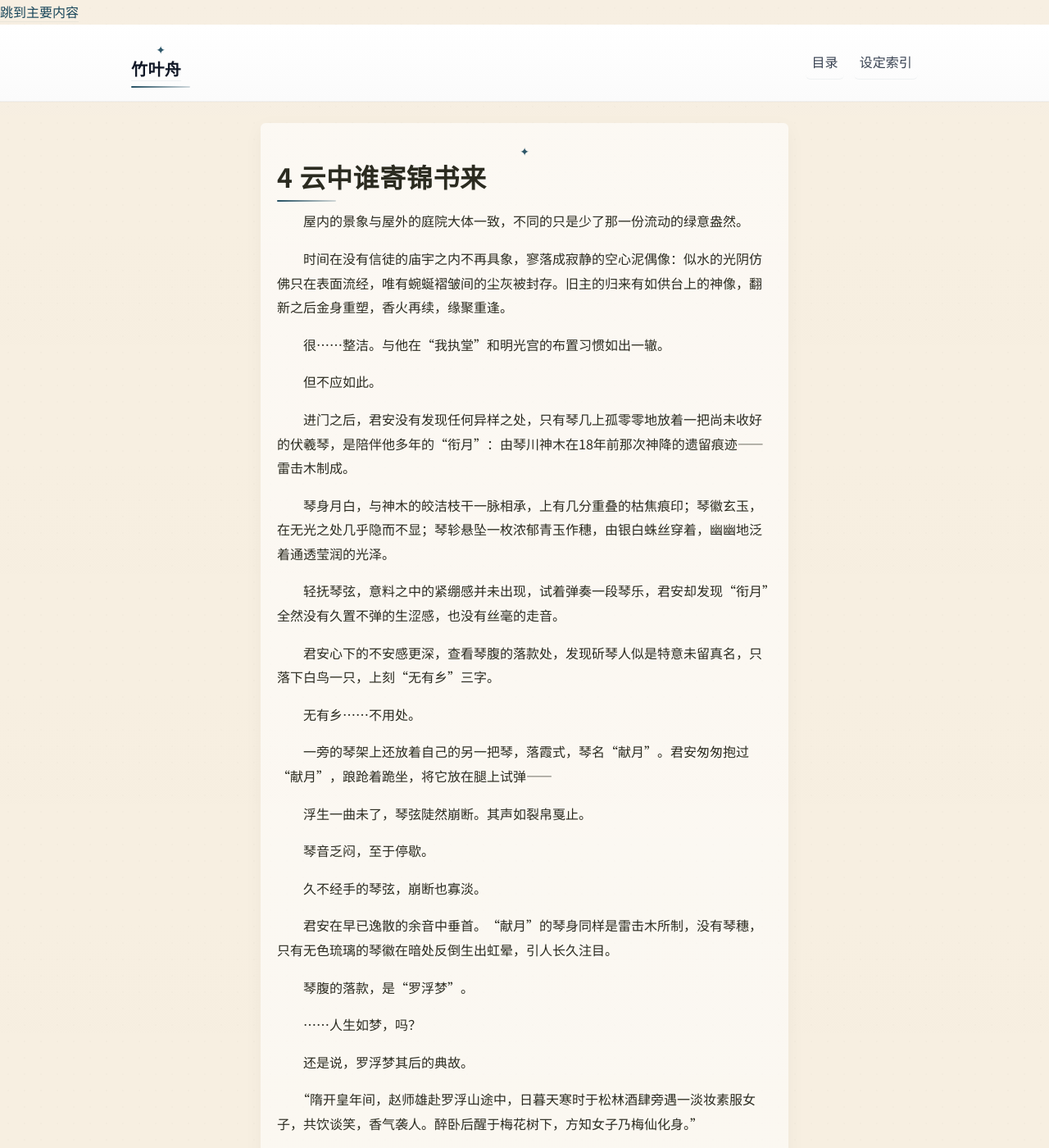
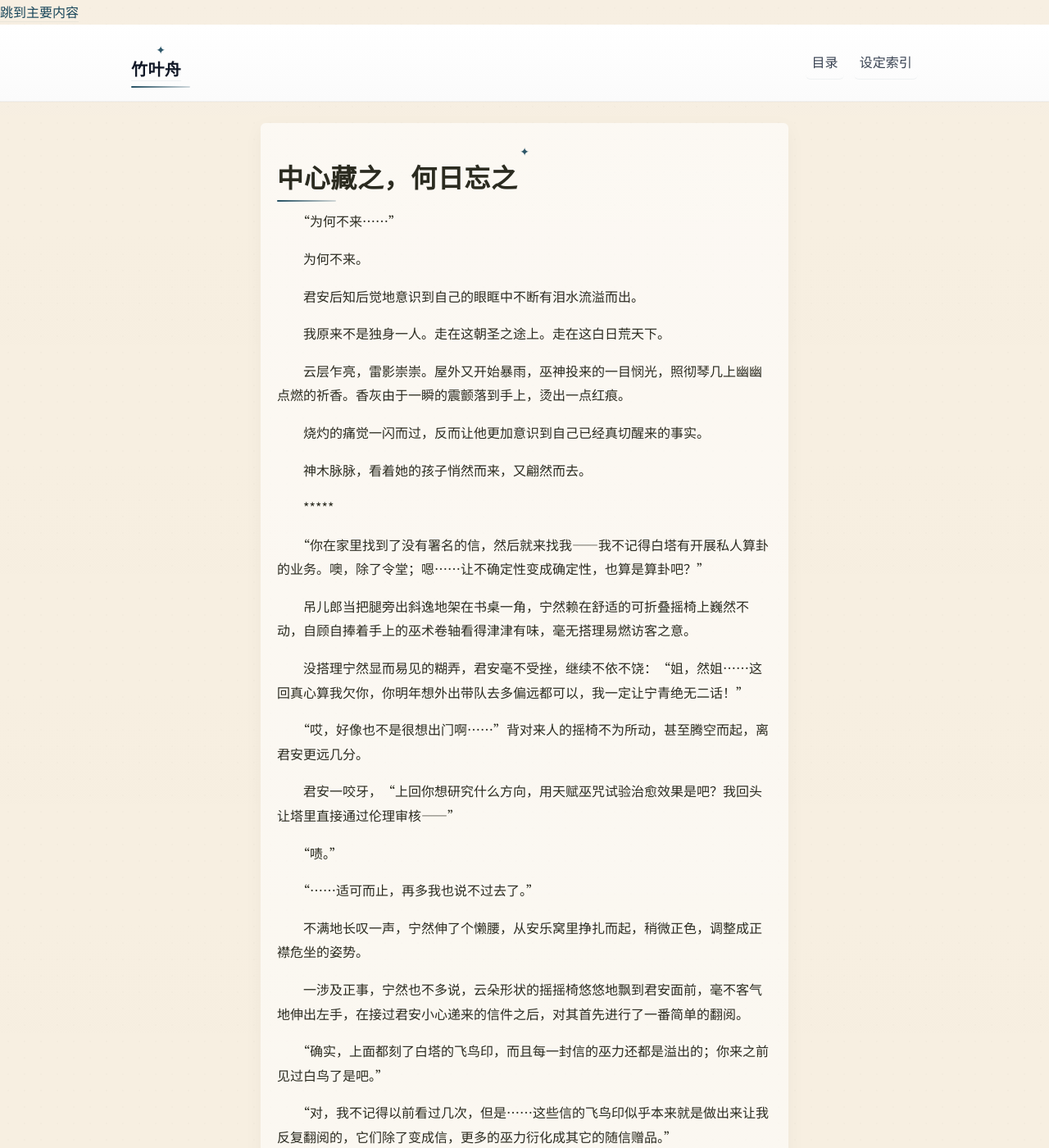
Before and after one commit to LotusSaverin/TheLeaf-BorneDream, a Jekyll site: the page built from chapter-04.md, in a window 1280 px wide and 1400 px high. Shown: the whole window at 82% size. Built offline with Jekyll 4.4.1, drawn with Linux system fonts in a browser that asks for light colours; some web fonts are replaced; our own code applies the rules of GitHub Pages for plain Markdown files; some of the changed text lies outside the part shown.

Commit message:
Revise chapter 4 with new title and content edits
Updated chapter title and made extensive edits to the text, refining the narrative and dialogue throughout the chapter.

```diff
--- a/chapter-04.md
+++ b/chapter-04.md
@@ -1,115 +1,91 @@
-# 4 云中谁寄锦书来
+# 中心藏之，何日忘之
 
-　　屋内的景象与屋外的庭院大体一致，不同的只是少了那一份流动的绿意盎然。
+　　“为何不来……”
 
-　　时间在没有信徒的庙宇之内不再具象，寥落成寂静的空心泥偶像：似水的光阴仿佛只在表面流经，唯有蜿蜒褶皱间的尘灰被封存。旧主的归来有如供台上的神像，翻新之后金身重塑，香火再续，缘聚重逢。
+　　为何不来。
 
-　　很……整洁。与他在“我执堂”和明光宫的布置习惯如出一辙。
+　　君安后知后觉地意识到自己的眼眶中不断有泪水流溢而出。
 
-　　但不应如此。
+　　我原来不是独身一人。走在这朝圣之途上。走在这白日荒天下。
 
-　　进门之后，君安没有发现任何异样之处，只有琴几上孤零零地放着一把尚未收好的伏羲琴，是陪伴他多年的“衔月”：由琴川神木在18年前那次神降的遗留痕迹——雷击木制成。
+　　云层乍亮，雷影崇崇。屋外又开始暴雨，巫神投来的一目悯光，照彻琴几上幽幽点燃的祈香。香灰由于一瞬的震颤落到手上，烫出一点红痕。
 
-　　琴身月白，与神木的皎洁枝干一脉相承，上有几分重叠的枯焦痕印；琴徽玄玉，在无光之处几乎隐而不显；琴轸悬坠一枚浓郁青玉作穗，由银白蛛丝穿着，幽幽地泛着通透莹润的光泽。
+　　烧灼的痛觉一闪而过，反而让他更加意识到自己已经真切醒来的事实。
 
-　　轻抚琴弦，意料之中的紧绷感并未出现，试着弹奏一段琴乐，君安却发现“衔月”全然没有久置不弹的生涩感，也没有丝毫的走音。
+　　神木脉脉，看着她的孩子悄然而来，又翩然而去。
 
-　　君安心下的不安感更深，查看琴腹的落款处，发现斫琴人似是特意未留真名，只落下白鸟一只，上刻“无有乡”三字。
+　　*****
 
-　　无有乡……不用处。
+　　“你在家里找到了没有署名的信，然后就来找我——我不记得白塔有开展私人算卦的业务。噢，除了令堂；嗯……让不确定性变成确定性，也算是算卦吧？”
 
-　　一旁的琴架上还放着自己的另一把琴，落霞式，琴名“献月”。君安匆匆抱过“献月”，踉跄着跪坐，将它放在腿上试弹——
+　　吊儿郎当把腿旁出斜逸地架在书桌一角，宁然赖在舒适的可折叠摇椅上巍然不动，自顾自捧着手上的巫术卷轴看得津津有味，毫无搭理易燃访客之意。
 
-　　浮生一曲未了，琴弦陡然崩断。其声如裂帛戛止。
+　　没搭理宁然显而易见的糊弄，君安毫不受挫，继续不依不饶：“姐，然姐……这回真心算我欠你，你明年想外出带队去多偏远都可以，我一定让宁青绝无二话！”
 
-　　琴音乏闷，至于停歇。
+　　“哎，好像也不是很想出门啊……”背对来人的摇椅不为所动，甚至腾空而起，离君安更远几分。
 
-　　久不经手的琴弦，崩断也寡淡。
+　　君安一咬牙，“上回你想研究什么方向，用天赋巫咒试验治愈效果是吧？我回头让塔里直接通过伦理审核——”
 
-　　君安在早已逸散的余音中垂首。“献月”的琴身同样是雷击木所制，没有琴穗，只有无色琉璃的琴徽在暗处反倒生出虹晕，引人长久注目。
+　　“啧。”
 
-　　琴腹的落款，是“罗浮梦”。
+　　“……适可而止，再多我也说不过去了。”
 
-　　……人生如梦，吗？
+　　不满地长叹一声，宁然伸了个懒腰，从安乐窝里挣扎而起，稍微正色，调整成正襟危坐的姿势。
 
-　　还是说，罗浮梦其后的典故。
+　　一涉及正事，宁然也不多说，云朵形状的摇摇椅悠悠地飘到君安面前，毫不客气地伸出左手，在接过君安小心递来的信件之后，对其首先进行了一番简单的翻阅。
 
-　　“隋开皇年间，赵师雄赴罗浮山途中，日暮天寒时于松林酒肆旁遇一淡妆素服女子，共饮谈笑，香气袭人。醉卧后醒于梅花树下，方知女子乃梅仙化身。”
+　　“确实，上面都刻了白塔的飞鸟印，而且每一封信的巫力还都是溢出的；你来之前见过白鸟了是吧。”
 
-　　梅仙化身……梅仙。
+　　“对，我不记得以前看过几次，但是……这些信的飞鸟印似乎本来就是做出来让我反复翻阅的，它们除了变成信，更多的巫力衍化成其它的随信赠品。”
 
-　　——琴川神木所化，是在暗指大巫？
+　　听到这里，宁然陷入了短暂的沉思。
 
-　　脑海中乱如麻的思绪隐隐清明几分，君安却感觉自己依旧和真相隔着一墙的天堑。
+　　“信我不方便看，里面有没有提到什么特别的？”
 
-　　他到底还遗忘了什么？
+　　“……没有。”君安迟疑了一下，又补充道：“来信人似乎与我关系匪浅，私交甚笃。但这正是我回来白塔找你的原因——
 
-　　又有何疏漏？
+　　“有人模糊了我的记忆。我忘记了很多事。说不清。”
 
-　　深呼吸三下，君安重新低头，继续查看手中的旧琴：“衔月”上刻着白鸟纹样的地方，“献月”上刻的是神木纹样。
+　　话语未毕，君安只是右手指天空，然后翻转回来，食中二指对着自己的双眼比划了一下，以表他们头顶那位不可直言的存在。
 
-　　再无其他。
+　　宁然一下也沉默了。
 
-　　把两把琴在琴架上重新仔细放好，君安看向记忆中存放了可供更换的琴弦的那个角落：因琴架是贴墙放置，其后是神木部分暴露在地面之上的根系一角，微向上隆起的根脉形成了一个天然的凹槽，恰好被琴架挡住。
+　　略一停顿之后，宁然颔首：“确实蹊跷棘手……难怪你千里迢迢翻山越岭就为了找我，觉醒典仪都不管了，怕别的大巫没有巫术抗性也记忆混乱了？”
 
-　　凹槽之中放着一只看不出名堂的琴川木匣，有施过术法的保密痕迹。
+　　君安重重一点头。
 
-　　君安正想摆弄两下，结果与门上的风铃一般，他的手刚触碰到匣子的表面——只听见一声极轻的细响，那匣子便兀自打开了。
+　　“可以，目光独到！”宁然在心里又叹了一口气，面上不显：“多年友情价，我得先提醒你一句……
 
-　　一阵冷雾腾空而起，悠悠散去之后，入目的是卷得齐整的巫山冷蚕丝弦，捎上备用的替换琴穗一枚，以及护弦的脂膏。
+　　“你还记得你们家的正统道途吧？”
 
-　　适才的冷雾，应是干燥防虫的术法；尽管他对此就像对这个木匣上的保密术法一样——
+　　这下换成君安凝噎了。“姐，太上忘情道我就是死也——”
 
-　　毫无印象。
+　　说到一半，君安戛然而止。
 
-　　偏生自己又知晓这个匣子的存在……
+　　脑海中开始闪回他15岁那年的觉醒典仪，自己跪在琴川神木之下。远比他人漫长的祈祷，直觉里挥之不去的异样……他在祈祷仪式长时间的神魂离体之中，逐渐从自得变为疑惑……最后。
 
-　　琴穗压痕有二，如今只余一白：穿的同样是巫山织月蛛的银白蛛丝，与“衔月”的琴穗款式相同，唯有玉坠不同。
+　　慌不择路地逃下祭台。
 
-　　君安一眼认出，这是本应在“献月”上坠着的白玉才对。
+　　——他终于意识到，自己一直隐约感到的疏漏，到底是何事：
 
-　　正要拿起白玉端详，触及木匣底部的时候，他发现底部的锦缎之下似乎还有他物。君安耐心将锦缎上的所有物什一一取尽。
+　　他当年在觉醒典仪上，并没有成功证道太上忘情！
 
-　　……
+　　也就是说，他本就并非大巫，又是如何成为了族长继任者？更何况，他的太上忘情道似断而非断、似成而未成……玄妙莫测。
 
-　　书信。铺天盖地。
+　　再想到“巫祝不得干政”这一条金科玉律，君安只觉得自己的头越来越沉：显然他也没有封存巫力回归凡民之列……之前他还以为是宁青因为一己私情对自己网开一面，让他得以以巫祝之身插手朝廷之事，重新平衡近年来在先帝宁晔手底下越发岌岌可危的凡巫合约。
 
-　　——珍而藏之。密而传之。
+　　现在看来，绝非如此。
 
-　　不。应该这么形容更准确：
+　　见君安长久不语，眉梢微跳，宁然就知道他多半是想起来了。
 
-　　他攥起锦缎一角，向外抽出整颗爱人的心。
+　　只是不知，君安的记忆到底被混淆到什么程度。那个孩子……平日里看着一湖死水，却总是在紧要关头显露出非比寻常的一面。
 
-　　残存了巫力的情书悉数化作白鸟，从潘多拉的魔盒中翻飞而出，翩跹、盘旋、悦鸣不歇。
+　　——原来“祂”对自己的哥哥，也是能够狠心至此的么？
 
-　　只为他一人。
+　　“……被我遗忘的，”君安重新平复心里的翻江倒海。
 
-　　引喉而歌，放声而唱。
+　　“是我的爱人吗？
 
-　　君安抬起左手，便有源源不断的锦书向他飞来。
+　　“请把所有我遗忘的，全部告诉我。
 
-　　——传情的信函就此被青鸟呈递西王母。
-
-　　……
-
-　　【白塔见我。思你如疾。】
-
-　　【见信如晤，顺颂时祺。】
-
-　　【今日游山，偶遇一小泉，流光淙淙，澄然如你，煞为可爱。】
-
-　　【塔里有只白鸟在返程中遭遇凡民围捕，所幸审判团的哥哥姐姐们及时赶到，暂时留在我身边修养，现已缓慢痊愈。小家伙与我一般，万分期盼你来。】
-
-　　【本月十五已过，为何不来？】
-
-　　【哥哥，我总是感到遗憾。这个世界竟不是如我所想那般规矩运转。为何人们永远热衷上演颠倒戏码？雷同反复。】
-
-　　……
-
-　　只言片语，逐字逐句。
-
-　　以白塔为圆心，以白鸟为枝蔓，以巫力和咒术加以点缀。随信一同的，还有诸多林林总总的新奇物什：当年雾凇日从空岛飘入凡尘的第一片雪花结晶、万年严凛的巫山雪松焕发出嫩枝新芽影像、长途跋涉回到白塔换下的白鸟飞羽……
-
-　　——来信人在巫山白塔至高处。
-
-　　此为空岛来信，寄往他乡客。
+　　“宁然。”
```
